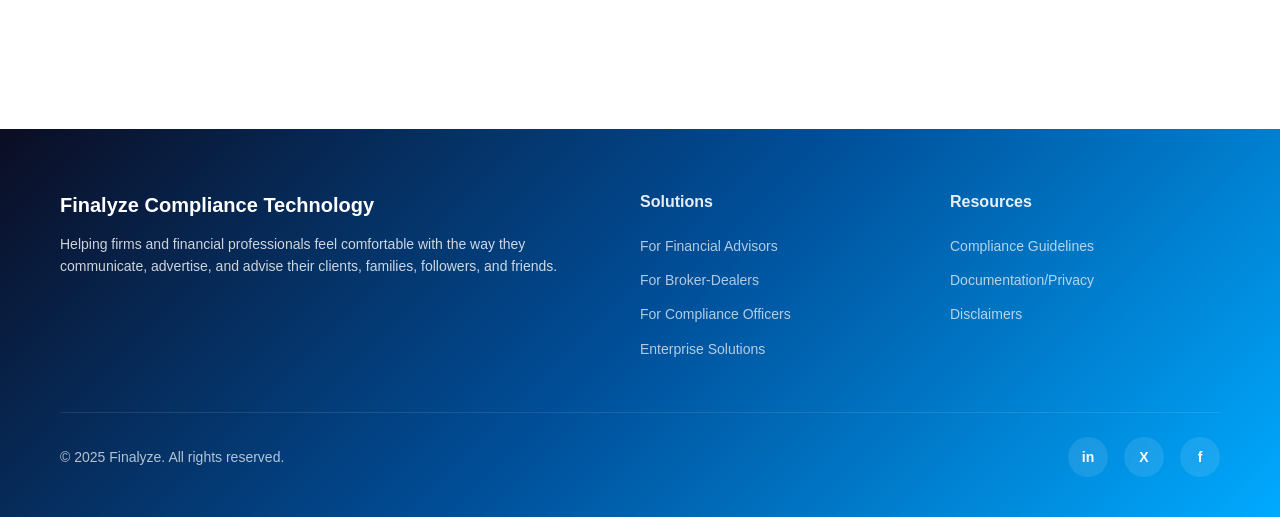
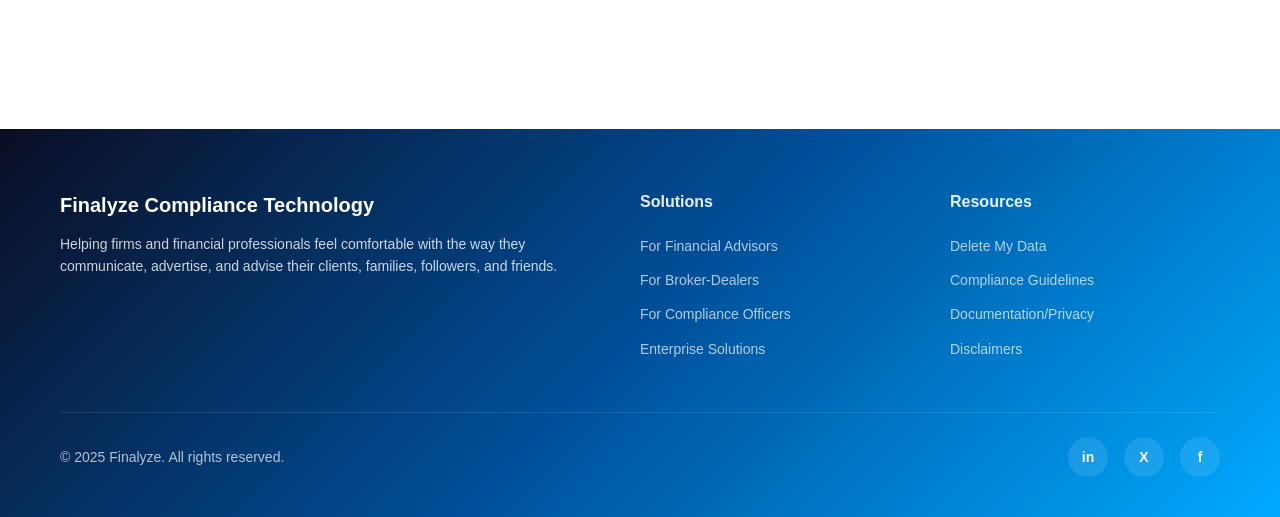
Before and after one commit to rileygiauque/Finalyze, a Flask app: page / in a window 1280 px wide. Shown: the part 1206-1723 px from the top of the page. Run offline with Flask 3, Linux system fonts and the light colour scheme.

Commit message:
Update index.html

```diff
--- a/AHO/templates/index.html
+++ b/AHO/templates/index.html
@@ -447,6 +447,9 @@
 
           </li>
           <li style="margin-bottom: 12px;">
+            <a href="/delete" style="color: #ffffff; text-decoration: none; font-size: 14px; opacity: 0.7;">Delete My Data</a>
+          </li>
+          <li style="margin-bottom: 12px;">
             <a href="https://www.finra.org/" style="color: #ffffff; text-decoration: none; font-size: 14px; opacity: 0.7;">Compliance Guidelines</a>
           </li>
           <li style="margin-bottom: 12px;">
```
